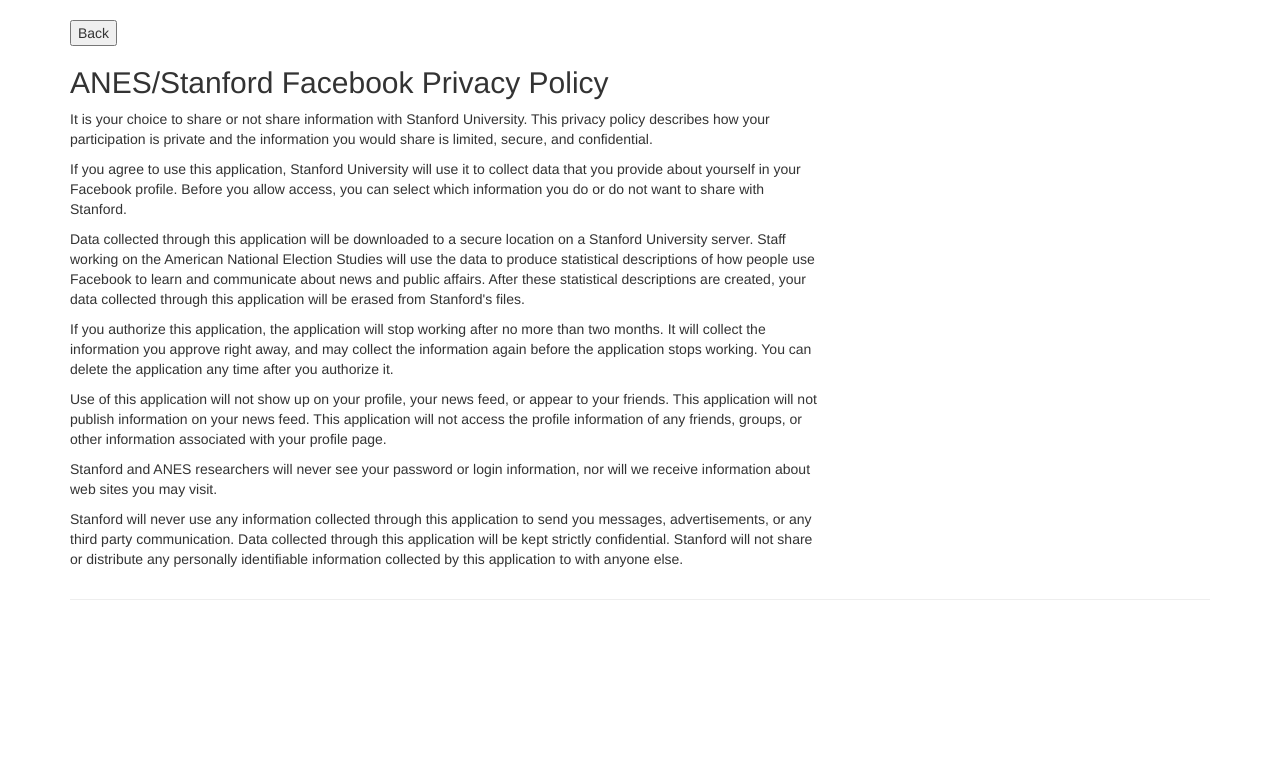
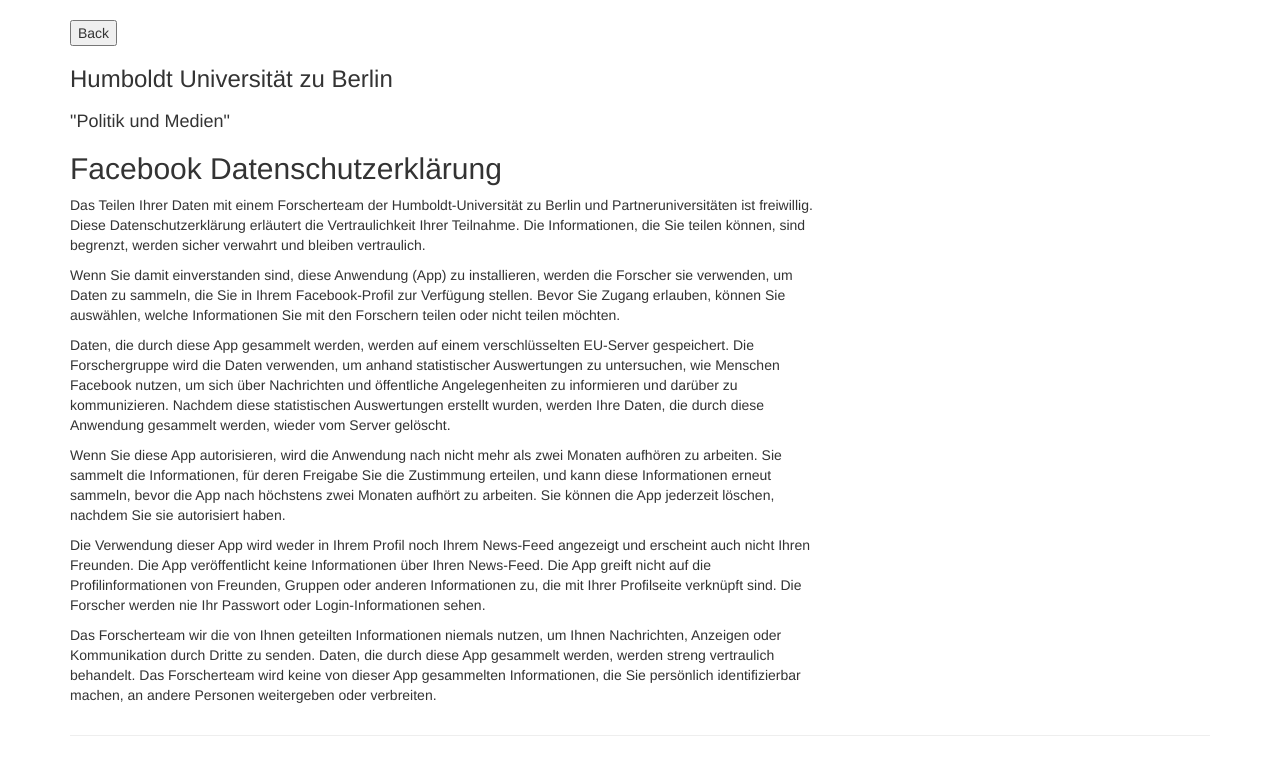
Before and after one commit to trentandraka/smapp-anes-facebook-survey-addon, a Flask app: page /privacy in a window 1280 px wide. Shown: the top 775 px of the page. Run offline with Flask 2, Linux system fonts and the light colour scheme; parts of the project's set-up code (start-up, migrations or seed data) failed here and were passed over; some libraries are stand-ins or nearby versions.

Commit message:
HU-branding

```diff
--- a/smapp_facebook_signon/templates/privacy.html
+++ b/smapp_facebook_signon/templates/privacy.html
@@ -4,7 +4,7 @@
     <meta charset="utf-8">
     <meta http-equiv="X-UA-Compatible" content="IE=edge">
     <meta name="viewport" content="width=device-width, initial-scale=1">
-    <link rel="shortcut icon" href="{{ url_for('static', filename='anes_favicon.png') }}" type="image/png" />
+    <link rel="shortcut icon" href="{{ url_for('static', filename='germany-favicon.png') }}" type="image/png" />
     <title>Privacy Policy</title>
     <link href="//maxcdn.bootstrapcdn.com/bootstrap/3.3.2/css/bootstrap.min.css" rel="stylesheet">
   </head>
@@ -19,23 +19,22 @@
       </div>
       <div class="row">
         <div class="col-md-8">
-          <!-- <h2>Privacy policy</h2> -->
-          <!-- <p>Lorem ipsum dolor sit amet, consectetur adipiscing elit, sed do eiusmod tempor incididunt ut labore et dolore magna aliqua. Ut enim ad minim veniam, quis nostrud exercitation ullamco laboris nisi ut aliquip ex ea commodo consequat. Duis aute irure dolor in reprehenderit in voluptate velit esse cillum dolore eu fugiat nulla pariatur. Excepteur sint occaecat cupidatat non proident, sunt in culpa qui officia deserunt mollit anim id est laborum.</p> -->
-          <h2>ANES/Stanford Facebook Privacy Policy</h2>
+          <h3>Humboldt Universität zu Berlin<h3>
+          <h4>"Politik und Medien"</h4>
 
-          <p>It is your choice to share or not share information with Stanford University. This privacy policy describes how your participation is private and the information you would share is limited, secure, and confidential.</p>
+          <h2>Facebook Datenschutzerklärung</h2>
 
-          <p>If you agree to use this application, Stanford University will use it to collect data that you provide about yourself in your Facebook profile. Before you allow access, you can select which information you do or do not want to share with Stanford.</p>
+          <p>Das Teilen Ihrer Daten mit einem Forscherteam der Humboldt-Universität zu Berlin und Partneruniversitäten ist freiwillig. Diese Datenschutzerklärung erläutert die Vertraulichkeit Ihrer Teilnahme. Die Informationen, die Sie teilen können, sind begrenzt, werden sicher verwahrt und bleiben vertraulich.</p>
 
-          <p>Data collected through this application will be downloaded to a secure location on a Stanford University server. Staff working on the American National Election Studies will use the data to produce statistical descriptions of how people use Facebook to learn and communicate about news and public affairs. After these statistical descriptions are created, your data collected through this application will be erased from Stanford's files.</p>
+          <p>Wenn Sie damit einverstanden sind, diese Anwendung (App) zu installieren, werden die Forscher sie verwenden, um Daten zu sammeln, die Sie in Ihrem Facebook-Profil zur Verfügung stellen. Bevor Sie Zugang erlauben, können Sie auswählen, welche Informationen Sie mit den Forschern teilen oder nicht teilen möchten.</p>
 
-          <p>If you authorize this application, the application will stop working after no more than two months. It will collect the information you approve right away, and may collect the information again before the application stops working. You can delete the application any time after you authorize it.</p>
+          <p>Daten, die durch diese App gesammelt werden, werden auf einem verschlüsselten EU-Server gespeichert. Die Forschergruppe wird die Daten verwenden, um anhand statistischer Auswertungen zu untersuchen, wie Menschen Facebook nutzen, um sich über Nachrichten und öffentliche Angelegenheiten zu informieren und darüber zu kommunizieren. Nachdem diese statistischen Auswertungen erstellt wurden, werden Ihre Daten, die durch diese Anwendung gesammelt werden, wieder vom Server gelöscht.</p>
 
-          <p>Use of this application will not show up on your profile, your news feed, or appear to your friends. This application will not publish information on your news feed. This application will not access the profile information of any friends, groups, or other information associated with your profile page.</p>
+          <p>Wenn Sie diese App autorisieren, wird die Anwendung nach nicht mehr als zwei Monaten aufhören zu arbeiten. Sie sammelt die Informationen, für deren Freigabe Sie die Zustimmung erteilen, und kann diese Informationen erneut sammeln, bevor die App nach höchstens zwei Monaten aufhört zu arbeiten. Sie können die App jederzeit löschen, nachdem Sie sie autorisiert haben.</p>
 
-          <p>Stanford and ANES researchers will never see your password or login information, nor will we receive information about web sites you may visit.</p>
+          <p>Die Verwendung dieser App wird weder in Ihrem Profil noch Ihrem News-Feed angezeigt und erscheint auch nicht Ihren Freunden. Die App veröffentlicht keine Informationen über Ihren News-Feed. Die App greift nicht auf die Profilinformationen von Freunden, Gruppen oder anderen Informationen zu, die mit Ihrer Profilseite verknüpft sind. Die Forscher werden nie Ihr Passwort oder Login-Informationen sehen.</p>
 
-          <p>Stanford will never use any information collected through this application to send you messages, advertisements, or any third party communication. Data collected through this application will be kept strictly confidential. Stanford will not share or distribute any personally identifiable information collected by this application to with anyone else.</p>
+          <p>Das Forscherteam wir die von Ihnen geteilten Informationen niemals nutzen, um Ihnen Nachrichten, Anzeigen oder Kommunikation durch Dritte zu senden. Daten, die durch diese App gesammelt werden, werden streng vertraulich behandelt. Das Forscherteam wird keine von dieser App gesammelten Informationen, die Sie persönlich identifizierbar machen, an andere Personen weitergeben oder verbreiten.</p>
       </div>
     </div>
 
--- a/smapp_facebook_signon/templates/thanks.html
+++ b/smapp_facebook_signon/templates/thanks.html
@@ -2,7 +2,7 @@
 <html lang="en">
   <head>
     <link href="{{ url_for('static', filename='jumbotron.css') }}" rel="stylesheet">
-    <link rel="shortcut icon" href="{{ url_for('static', filename='anes_favicon.png') }}" type="image/png" />
+    <link rel="shortcut icon" href="{{ url_for('static', filename='germany-favicon.png') }}" type="image/png" />
 
     <!-- HTML5 shim and Respond.js for IE8 support of HTML5 elements and media queries -->
     <!-- WARNING: Respond.js doesn't work if you view the page via file:// -->
@@ -13,7 +13,7 @@
   </head>
   <body>
     <!-- <img src="{{url_for('static', filename='anes_logo.jpg')}}"/> -->
-    <img src="{{url_for('static', filename='anes_logo.jpg')}}"/>
+    <img src="{{url_for('static', filename='germany-logo.png')}}"/>
     <h4>Thanks, {{ name }}!</h4>
 
     <hr>
--- a/smapp_facebook_signon/templates/thanks_for_nothing.html
+++ b/smapp_facebook_signon/templates/thanks_for_nothing.html
@@ -2,7 +2,7 @@
 <html lang="en">
   <head>
     <link href="{{ url_for('static', filename='jumbotron.css') }}" rel="stylesheet">
-    <link rel="shortcut icon" href="{{ url_for('static', filename='anes_favicon.png') }}" type="image/png" />
+    <link rel="shortcut icon" href="{{ url_for('static', filename='germany-favicon.png') }}" type="image/png" />
 
     <!-- HTML5 shim and Respond.js for IE8 support of HTML5 elements and media queries -->
     <!-- WARNING: Respond.js doesn't work if you view the page via file:// -->
@@ -12,7 +12,7 @@
     <![endif]-->
   </head>
   <body>
-    <img src="{{url_for('static', filename='anes_logo.jpg')}}"/>
+    <img src="{{url_for('static', filename='germany-logo.png')}}"/>
     <h4>We understand. Thank you for participating in the survey!</h4>
 
     <hr>
```
Also changed, not shown: smapp_facebook_signon/templates/welcome.html (+5 -5 lines), smapp_facebook_signon/templates/welcome_please_fill.html (+5 -5 lines), smapp_facebook_signon/templates/welcome_wrong_id.html (+5 -5 lines), smapp_facebook_signon/static/germany-favicon.png (added), smapp_facebook_signon/static/germany-logo.png (added).
